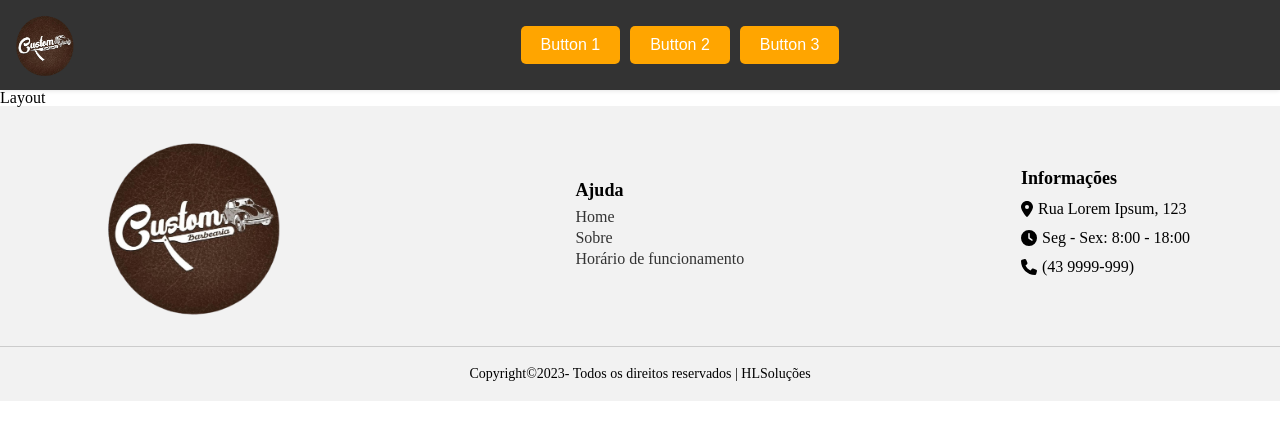
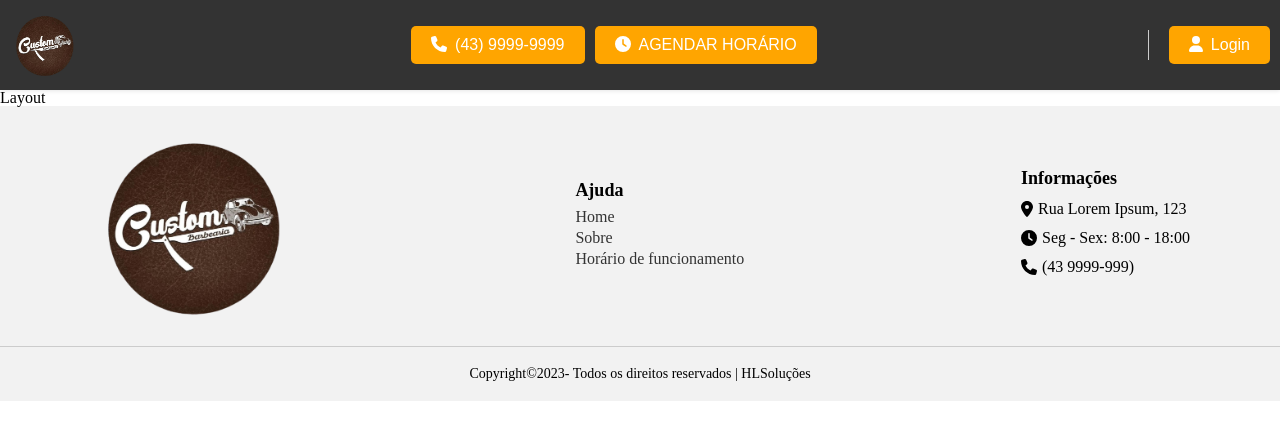
Before and after one commit to higorseixas/Custom-barber-shop-front, a Next.js app: page / in a window 1280 px wide. Shown: the top 440 px of the page. Built offline with nearby package versions, Linux system fonts and the light colour scheme.

Commit message:
Alterando botões do navbar

```diff
--- a/components/Navbar/navbar.tsx
+++ b/components/Navbar/navbar.tsx
@@ -1,4 +1,11 @@
 import styled from 'styled-components'
+import { iconInterface } from '@/pages/interfaces/iconInterface';
+import { FontAwesomeIcon } from '@fortawesome/react-fontawesome';
+import { faClock, faPhone, faUser } from '@fortawesome/free-solid-svg-icons';
+
+const Icon = ({ icon }: iconInterface) => {
+  return <FontAwesomeIcon icon={icon} />;
+}
 
 const NavbarContainer = styled.nav`
   display: flex;
@@ -30,6 +37,9 @@ const NavbarButton = styled.button`
   border-radius: 5px;
   cursor: pointer;
   font-size: 16px;
+  span {
+    margin-left: 8px;
+  }
 `;
 
 const NavbarButtonContainer = styled.div`
@@ -40,15 +50,37 @@ const NavbarButtonContainer = styled.div`
   margin: 0 auto;
 `;
 
+const VerticalLine = styled.div`
+  border-left: 1px solid #ccc;
+  height: 30px;
+  margin: 0 10px;
+`;
+
+const StyledIcon = styled(Icon)`
+  margin-right: 15px;
+`;
+
 export const NavBar = () => {
   return (
     <NavbarContainer>
       <Logo src="/images/logo.png" alt="Logo" />
+
       <NavbarButtonContainer>
-          <NavbarButton>Button 1</NavbarButton>
-          <NavbarButton>Button 2</NavbarButton>
-          <NavbarButton>Button 3</NavbarButton>
+        <NavbarButton>
+          <StyledIcon icon={faPhone} />
+          <span>(43) 9999-9999</span>
+        </NavbarButton>
+        <NavbarButton>
+          <StyledIcon icon={faClock} />
+          <span>AGENDAR HORÁRIO</span>
+        </NavbarButton>
       </NavbarButtonContainer>
+
+      <VerticalLine />
+      <NavbarButton>
+        <StyledIcon icon={faUser} />
+        <span>Login</span>
+      </NavbarButton>
     </NavbarContainer>
   );
 };
```
Lines whose indentation alone changed are shown as unchanged.
